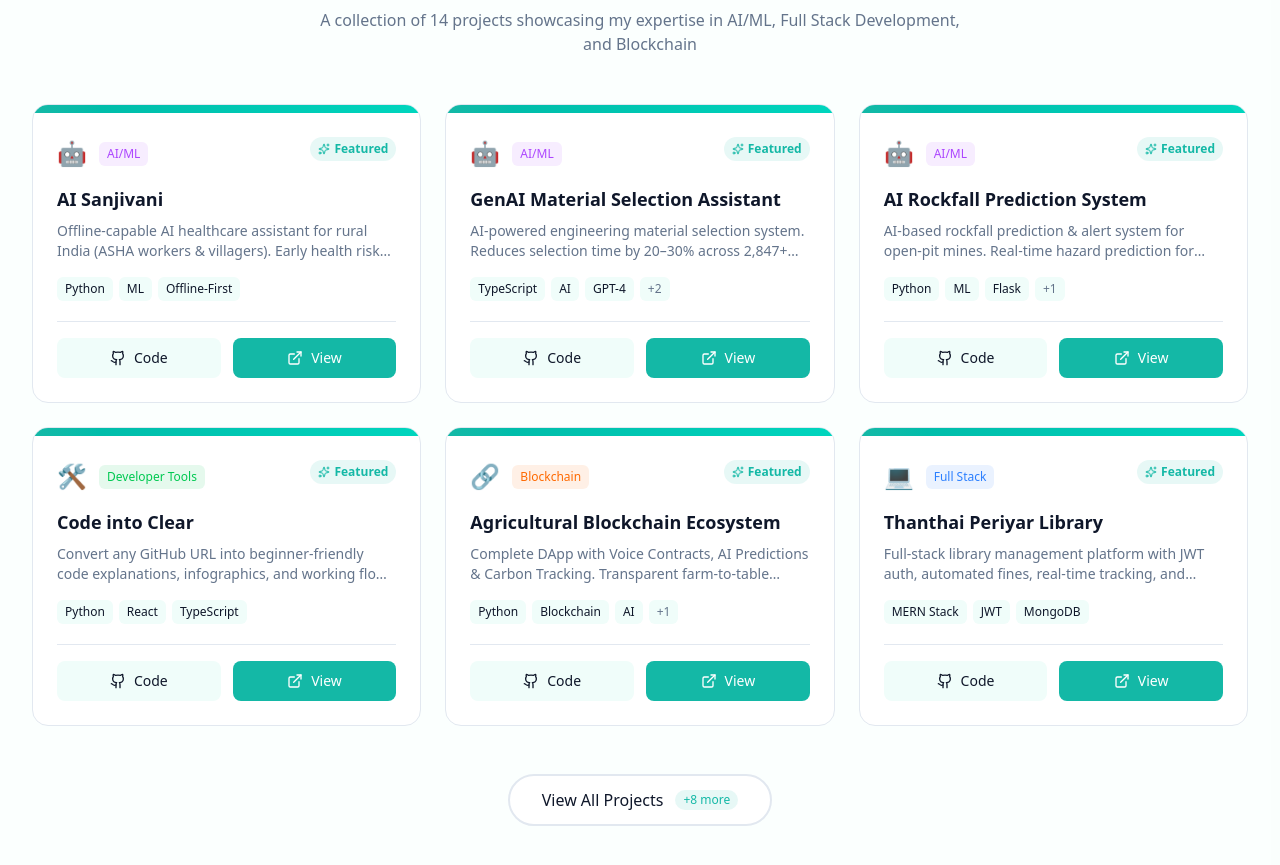
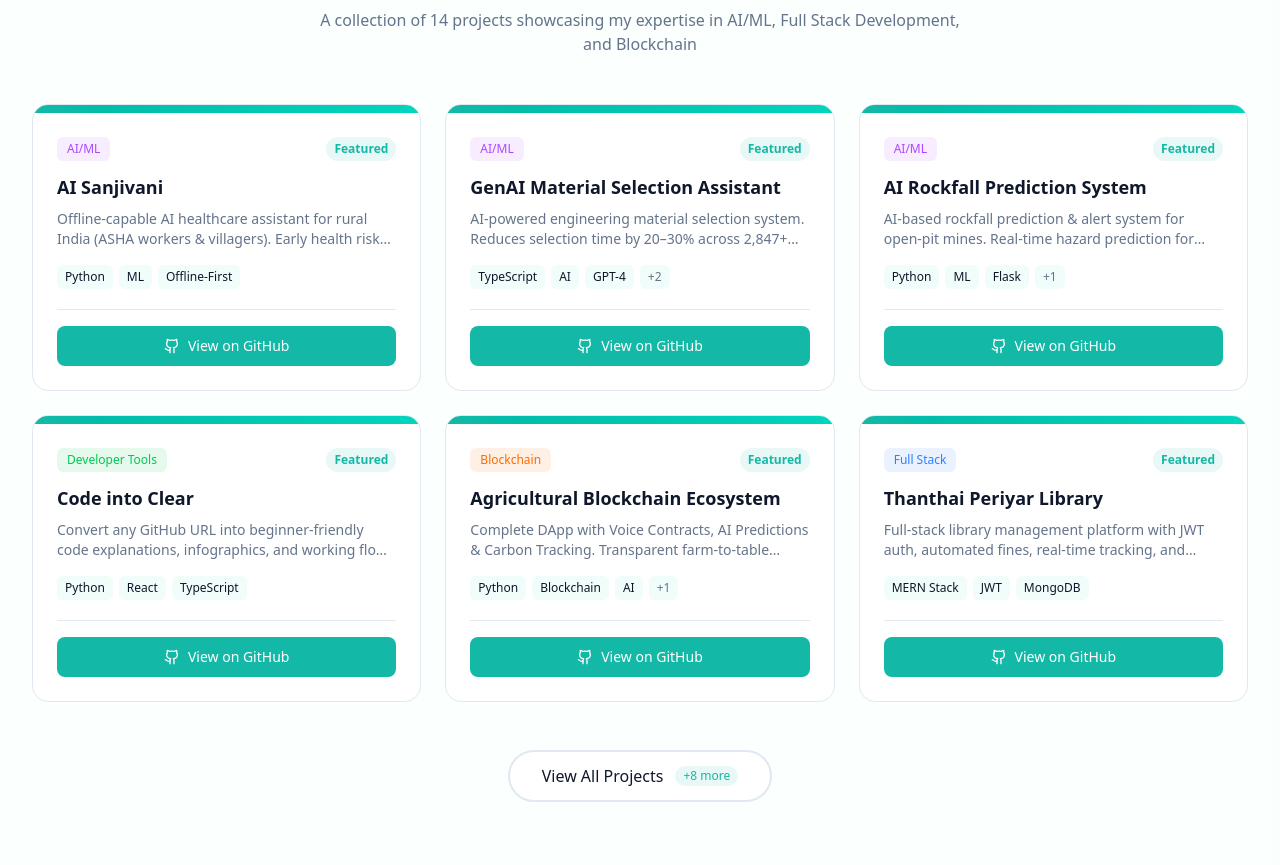
Before and after one commit to MSathish01/Sathish-portfolio-cc, a Next.js app: page / in a window 1280 px wide. Shown: the part 3700-4565 px from the top of the page. Built offline with nearby package versions, Linux system fonts and the light colour scheme.

Commit message:
Simplify project cards: remove icons, single GitHub button

```diff
--- a/src/components/Projects.tsx
+++ b/src/components/Projects.tsx
@@ -1,7 +1,7 @@
 "use client";
 
 import { motion } from "framer-motion";
-import { Github, ExternalLink, Sparkles, FolderOpen } from "lucide-react";
+import { Github, FolderOpen } from "lucide-react";
 import { useState } from "react";
 import { portfolioData } from "@/data/portfolio";
 
@@ -14,17 +14,6 @@ const categoryColors: Record<string, string> = {
     "Utility": "bg-cyan-500/10 text-cyan-500 dark:text-cyan-400",
     "Games": "bg-pink-500/10 text-pink-500 dark:text-pink-400",
     "Portfolio": "bg-yellow-500/10 text-yellow-500 dark:text-yellow-400",
-};
-
-const categoryIcons: Record<string, string> = {
-    "AI/ML": "🤖",
-    "Blockchain": "🔗",
-    "Full Stack": "💻",
-    "Security": "🔐",
-    "Developer Tools": "🛠️",
-    "Utility": "📱",
-    "Games": "🎮",
-    "Portfolio": "🌐",
 };
 
 export default function Projects() {
@@ -96,18 +85,12 @@ export default function Projects() {
 
                             <div className="p-6">
                                 {/* Top Row */}
-                                <div className="flex items-start justify-between mb-4">
-                                    <div className="flex items-center gap-3">
-                                        <span className="text-2xl">{categoryIcons[project.category] || "📁"}</span>
-                                        <div>
-                                            <span className={`inline-block text-xs font-medium px-2 py-1 rounded-md ${categoryColors[project.category] || "bg-gray-500/10 text-gray-500"}`}>
-                                                {project.category}
-                                            </span>
-                                        </div>
-                                    </div>
+                                <div className="flex items-start justify-between mb-3">
+                                    <span className={`inline-block text-xs font-medium px-2.5 py-1 rounded-md ${categoryColors[project.category] || "bg-gray-500/10 text-gray-500"}`}>
+                                        {project.category}
+                                    </span>
                                     {project.isMajor && (
-                                        <span className="flex items-center gap-1 text-xs font-semibold px-2 py-1 rounded-full bg-primary/10 text-primary">
-                                            <Sparkles size={12} />
+                                        <span className="text-xs font-semibold px-2 py-1 rounded-full bg-primary/10 text-primary">
                                             Featured
                                         </span>
                                     )}
@@ -141,24 +124,15 @@ export default function Projects() {
                                 </div>
 
                                 {/* Actions */}
-                                <div className="flex gap-3 pt-4 border-t border-border">
+                                <div className="pt-4 border-t border-border">
                                     <a
                                         href={project.github}
                                         target="_blank"
                                         rel="noopener noreferrer"
-                                        className="flex-1 inline-flex items-center justify-center gap-2 px-4 py-2.5 rounded-lg bg-secondary hover:bg-secondary/80 text-secondary-foreground text-sm font-medium transition-colors"
+                                        className="w-full inline-flex items-center justify-center gap-2 px-4 py-2.5 rounded-lg bg-primary hover:bg-primary/90 text-primary-foreground text-sm font-medium transition-colors"
                                     >
                                         <Github size={16} />
-                                        Code
-                                    </a>
-                                    <a
-                                        href={project.github}
-                                        target="_blank"
-                                        rel="noopener noreferrer"
-                                        className="flex-1 inline-flex items-center justify-center gap-2 px-4 py-2.5 rounded-lg bg-primary hover:bg-primary/90 text-primary-foreground text-sm font-medium transition-colors"
-                                    >
-                                        <ExternalLink size={16} />
-                                        View
+                                        View on GitHub
                                     </a>
                                 </div>
                             </div>
```
